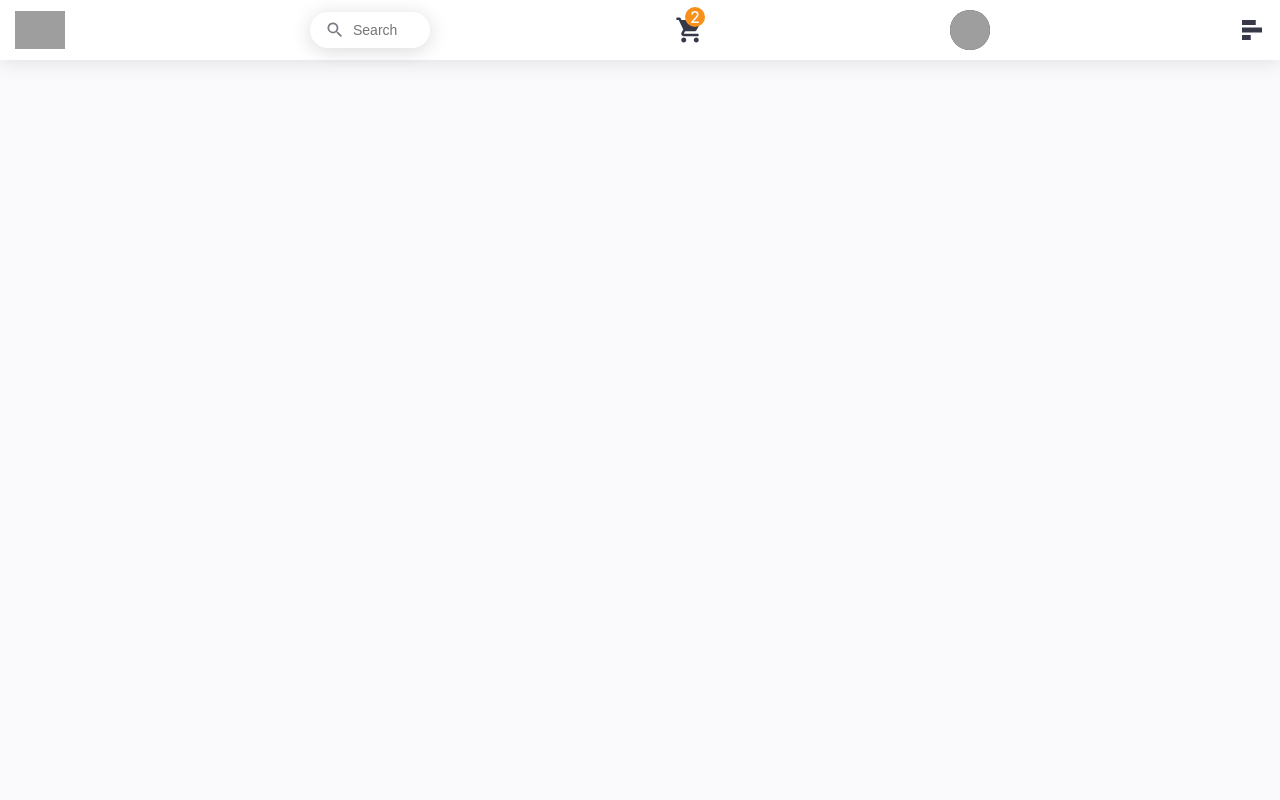
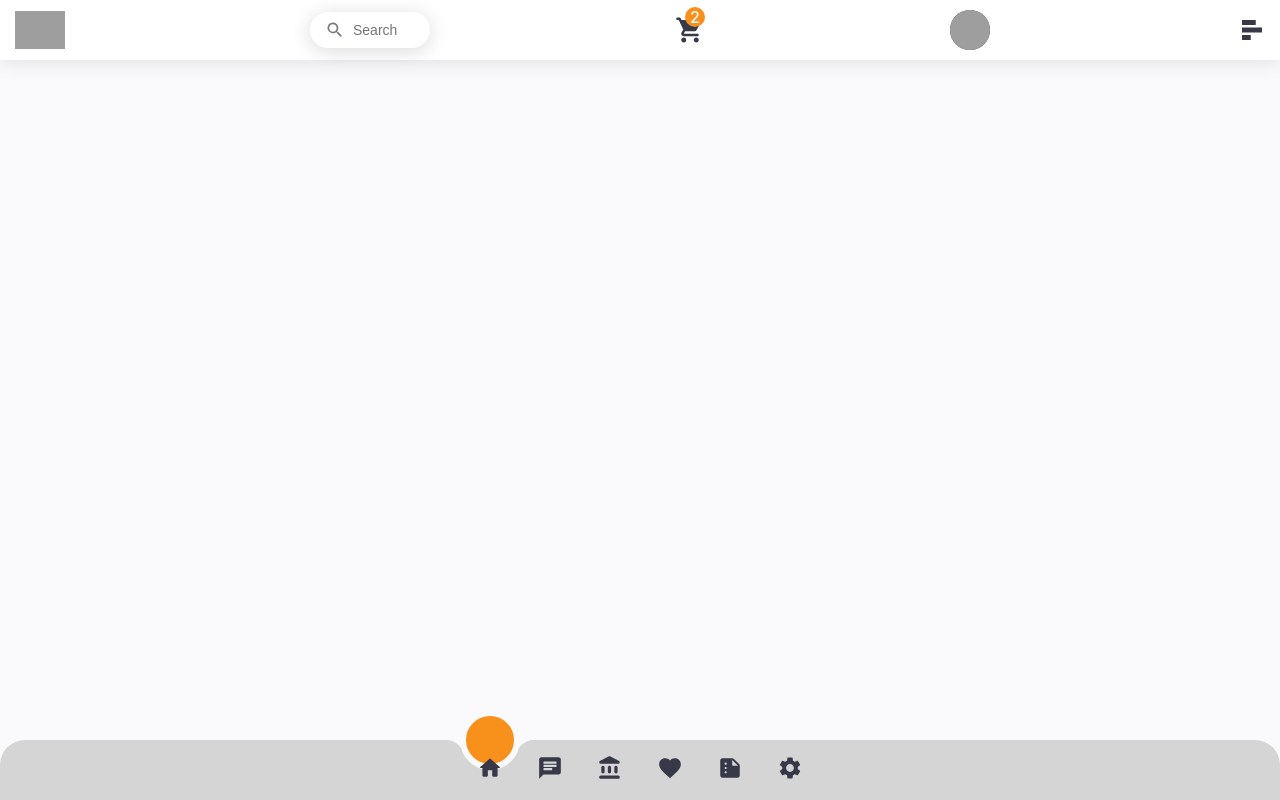
Before and after one commit to Roctim17/Food_Delivery-Web-App, a React (Create React App) app: page / in a window 1280 px wide. Built offline with nearby package versions, Linux system fonts and the light colour scheme; grey boxes are pictures that could not be loaded; a web font is replaced by a local one.

Commit message:
done bottom menu

```diff
--- a/src/App.css
+++ b/src/App.css
@@ -133,3 +133,128 @@
 }
 
 /* Header */
+/* Main */
+main {
+  width: 100%;
+  height: auto;
+  background: #555;
+  margin-top: 60px;
+}
+
+/* Bottom Menu */
+.bottomMenu {
+  position: fixed;
+  bottom: 0;
+  left: 0;
+  display: flex;
+  align-items: center;
+  justify-content: center;
+  width: 100%;
+  height: 60px;
+  background: #d5d5d5;
+  border-radius: 25px 25px 0 0;
+  z-index: 101;
+}
+
+.bottomMenu ul {
+  display: flex;
+}
+
+.bottomMenu ul li {
+  position: relative;
+  width: 60px;
+  height: 60px;
+  z-index: 1;
+}
+
+.bottomMenu ul li a {
+  position: relative;
+  display: flex;
+  align-items: center;
+  justify-content: center;
+  width: 100%;
+  flex-direction: column;
+  text-align: center;
+  font-weight: 500;
+}
+
+.bottomMenu ul li a .icon {
+  position: relative;
+  display: block;
+  line-height: 70px;
+  text-align: center;
+  transition: 0.5s;
+}
+
+.bottomMenu ul li a .icon .MuiSvgIcon-root {
+  font-size: 26px;
+  color: #373848;
+}
+
+.bottomMenu ul li.active a .icon {
+  transform: translateY(-26px);
+}
+
+.bottomMenu ul li.active a .icon .MuiSvgIcon-root {
+  color: #faf9fb;
+  transition: 0.5s;
+}
+
+.indicator {
+  position: absolute;
+  height: 60px;
+  width: 60px;
+  background: #f8901c;
+  border-radius: 100vw;
+  top: -50%;
+  border: 6px solid #faf9fb;
+  transition: 0.5s;
+}
+
+.indicator::before {
+  content: '';
+  position: absolute;
+  top: 50%;
+  left: -20px;
+  width: 18px;
+  height: 18px;
+  background: transparent;
+  border-top-right-radius: 18px;
+  box-shadow: 0px -10px 0 0 #faf9fb;
+}
+
+.indicator::after {
+  content: '';
+  position: absolute;
+  top: 50%;
+  right: -20px;
+  width: 18px;
+  height: 18px;
+  background: transparent;
+  border-top-left-radius: 18px;
+  box-shadow: 0px -10px 0 0 #faf9fb;
+}
+
+.bottomMenu ul li:nth-child(1).active~.indicator {
+  transform: translateX(calc(60px * 0));
+}
+
+.bottomMenu ul li:nth-child(2).active~.indicator {
+  transform: translateX(calc(60px * 1));
+}
+
+.bottomMenu ul li:nth-child(3).active~.indicator {
+  transform: translateX(calc(60px * 2));
+}
+
+.bottomMenu ul li:nth-child(4).active~.indicator {
+  transform: translateX(calc(60px * 3));
+}
+
+.bottomMenu ul li:nth-child(5).active~.indicator {
+  transform: translateX(calc(60px * 4));
+}
+
+.bottomMenu ul li:nth-child(6).active~.indicator {
+  transform: translateX(calc(60px * 5));
+}
--- a/src/App.js
+++ b/src/App.js
@@ -1,10 +1,37 @@
+import { AccountBalanceRounded, Chat, Favorite, HomeRounded, Settings, SummarizeRounded } from '@mui/icons-material';
+import { useEffect } from 'react';
 import './App.css';
 import Header from './Components/Header';
+import MenuContainer from './Components/MenuContainer';
 
 function App() {
+  useEffect(() => {
+    const menuLi = document.querySelectorAll('#menu li')
+    function setMenuActive() {
+      menuLi.forEach((n) => n.classList.remove('active'));
+      this.classList.add('active')
+    }
+    menuLi.forEach(n => n.addEventListener('click', setMenuActive))
+  }, [])
   return (
     <div className="App">
       <Header></Header>
+      <main>
+        <div className="mainContainer"></div>
+        <div className="rightMenu"></div>
+      </main>
+      <div className="bottomMenu">
+        <ul id="menu">
+          <MenuContainer link={'#'} icon={<HomeRounded />}></MenuContainer>
+          <MenuContainer link={'#'} icon={<Chat />}></MenuContainer>
+          <MenuContainer link={'#'} icon={<AccountBalanceRounded />}></MenuContainer>
+          <MenuContainer link={'#'} icon={<Favorite />}></MenuContainer>
+          <MenuContainer link={'#'} icon={<SummarizeRounded />}></MenuContainer>
+          <MenuContainer link={'#'} icon={<Settings />}></MenuContainer>
+
+          <div className="indicator"></div>
+        </ul>
+      </div>
     </div>
   );
 }
--- /dev/null
+++ b/src/Components/MenuContainer.js
@@ -0,0 +1,13 @@
+import React from 'react';
+
+const MenuContainer = ({ link, icon }) => {
+    return (
+        <li>
+            <a href={link}>
+                <span className='icon'>{icon}</span>
+            </a>
+        </li>
+    );
+};
+
+export default MenuContainer;
```
